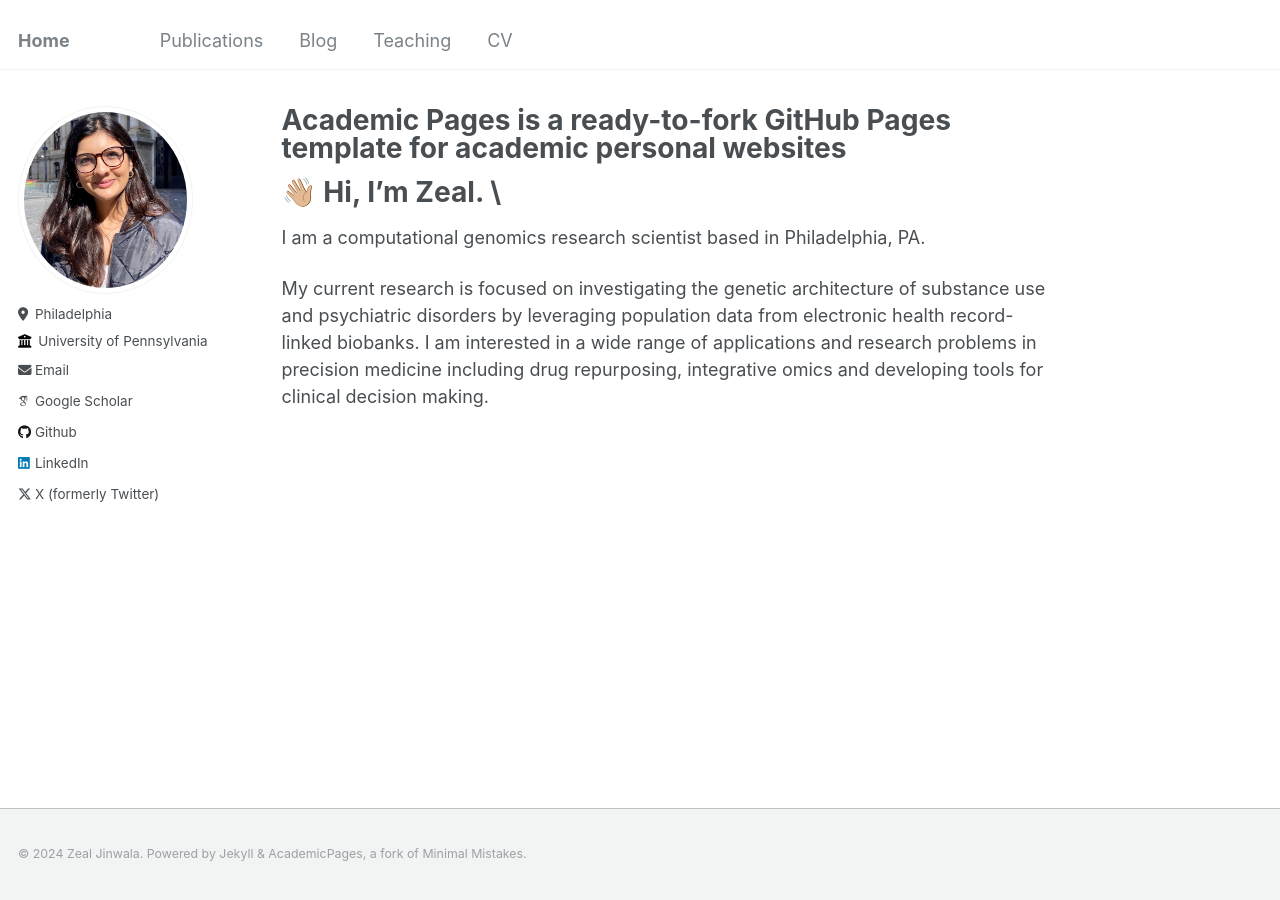
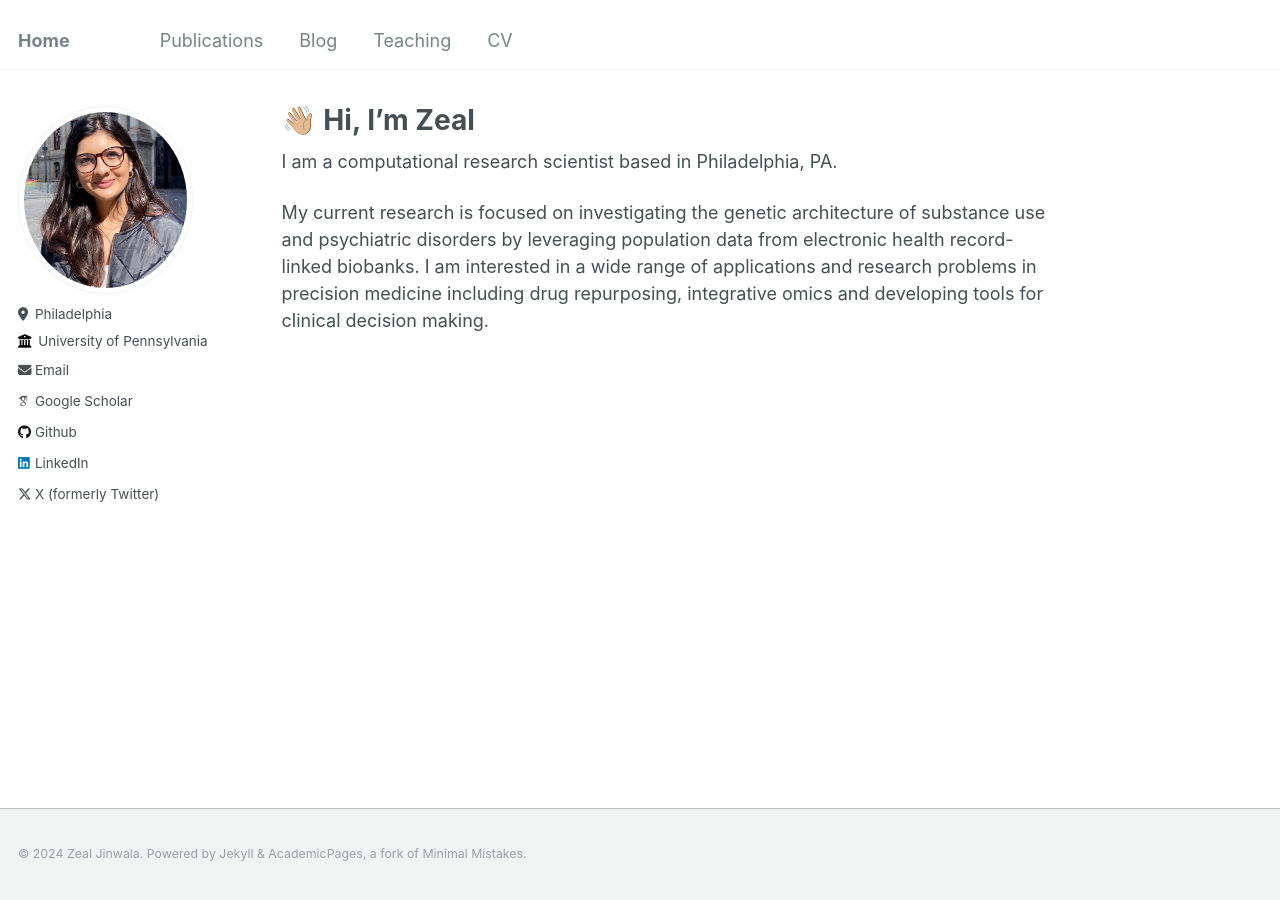
Before and after one commit to zealjinwala/zealjinwala.github.io, a Jekyll site: the page built from _pages/about.md, in a window 1280 px wide. Built offline with Jekyll 4.4.1, drawn with Linux system fonts in a browser that asks for light colours; some web fonts are replaced.

Commit message:
all changes

```diff
--- a/_pages/about.md
+++ b/_pages/about.md
@@ -1,14 +1,12 @@
 ---
 permalink: /
-title: "Academic Pages is a ready-to-fork GitHub Pages template for academic personal websites"
+title: "👋🏼 Hi, I'm Zeal"
 author_profile: true
 redirect_from:
   - /about/
   - /about.html
 ---
 
-# 👋🏼 Hi, I'm Zeal. \\
-
-I am a computational genomics research scientist based in Philadelphia, PA.
+I am a computational research scientist based in Philadelphia, PA.
 
 My current research is focused on investigating the genetic architecture of substance use and psychiatric disorders by leveraging population data from electronic health record-linked biobanks. I am interested in a wide range of applications and research problems in precision medicine including drug repurposing, integrative omics and developing tools for clinical decision making.
```
